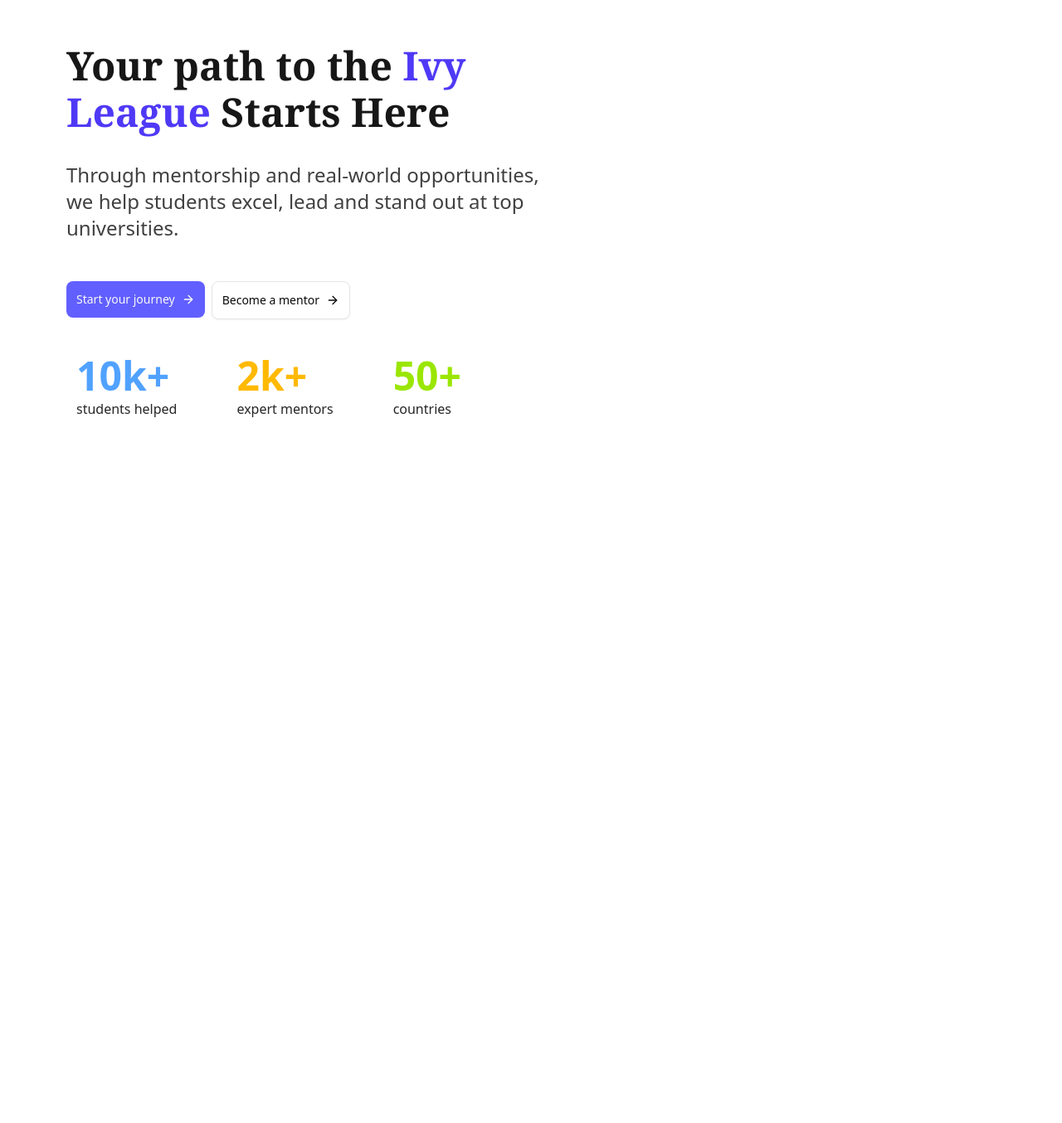
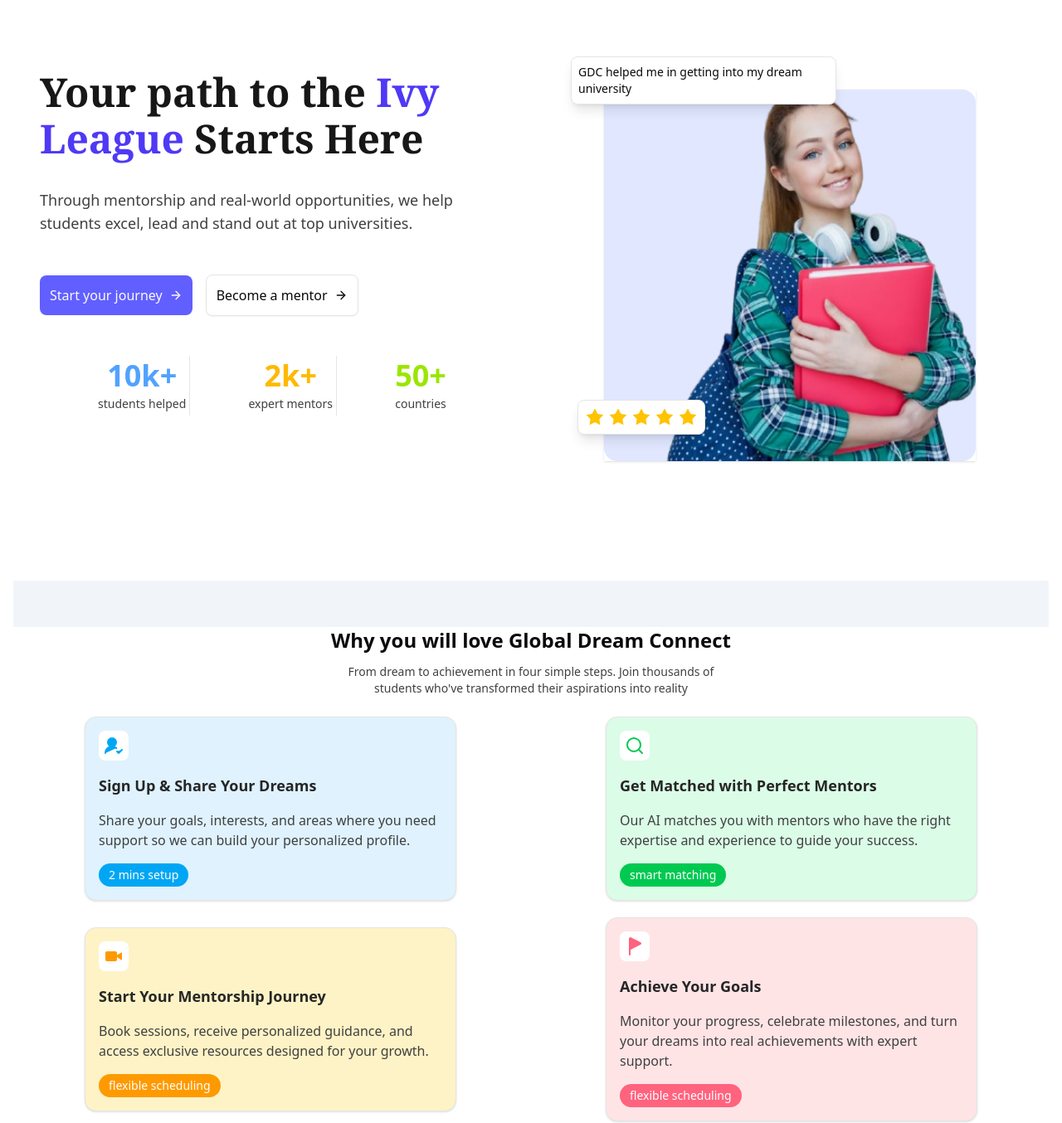
Before and after one commit to Global-Dream-Connect/Testing, a Next.js app: page / in a window 1280 px wide. Shown: the part 116-1470 px from the top of the page at 83% size. Before the commit the page ends 800 px from the top, so only its background shows below. Built offline with nearby package versions, Linux system fonts and the light colour scheme.

Commit message:
build section section

```diff
--- a/src/app/page.js
+++ b/src/app/page.js
@@ -1,24 +1,78 @@
 import { Button } from "@/components/ui/button";
+import { Card } from "@/components/ui/card";
 import { cn } from "@/lib/utils";
-import { ArrowRightIcon, ArrowUpRight } from "lucide-react";
+import { ArrowRightIcon, ArrowUpRight, FlagTriangleRight, Search, Star, UserCheck2Icon, VideoIcon } from "lucide-react";
+import Image from "next/image";
 
 export default function Home() {
   return (
-    <div className="w-full h-fit bg-white">
-      <div className="w-full h-screen grid grid-cols-5 grid-rows-1">
-        <div className="col-span-3 w-full h-full flex flex-col items-start justify-center gap-8 p-4 md:px-10 lg:px-20">
-          <h1 className="font-serif font-bold text-5xl  leading-14 text-neutral-900">Your path to the <span className="text-indigo-600">Ivy League</span> Starts Here</h1>
-          <p className="text-2xl font-medium text-neutral-700">Through mentorship and real-world opportunities, we help students excel, lead and stand out at top universities.</p>
-          <div className="mr-auto flex gap-2 justify-start mt-4">
-            <Button className={'w-max h-max items-center flex gap-2 bg-indigo-500 py-3 hover:bg-indigo-400'}> Start your journey <ArrowRightIcon/> </Button>
-            <Button variant={'outline'} className={'w-max h-max items-center flex gap-2 py-3'}> Become a mentor <ArrowRightIcon/> </Button>
+    <div className="w-full h-fit bg-white p-4">
+      {/* hero section */}
+      <div className="w-full h-fit flex flex-col md:flex-row md:h-screen">
+        {/* hero text */}
+        <div className="w-full h-fit flex md:items-center md:justify-center md:h-full md:px-8 md:w-1/2">
+          <div className="w-full max-w-3xl h-fit flex flex-col items-center gap-2 md:items-start sm:gap-4 md:gap-8">
+            <h1 className="w-full max-w-md h-fit font-serif font-bold text-3xl text-center text-neutral-900 md:text-4xl md:text-start md:max-w-full lg:text-5xl md:leading-14">Your path to the <span className="text-indigo-600">Ivy League</span> Starts Here</h1>
+            <p className="w-full max-w-md text-base text-center text-neutral-700 text-pretty md:text-start md:text-lg md:max-w-full">Through mentorship and real-world opportunities, we help students excel, lead and stand out at top universities.</p>
+            <div className="w-full max-w-md h-fit flex flex-col items-center gap-2 justify-start mt-4 sm:flex-row sm:justify-start sm:gap-4">
+              <Button className={'w-max h-max items-center flex gap-2 bg-indigo-500 py-3 hover:bg-indigo-400 duration-400 md:text-base'}> Start your journey <ArrowRightIcon/> </Button>
+              <Button variant={'outline'} className={'w-max h-max items-center flex gap-2 py-3 hover:bg-neutral-800 hover:text-white duration-400 md:text-base'}> Become a mentor <ArrowRightIcon/> </Button>
+            </div>
+            <div className="w-full max-w-md h-fit flex justify-evenly items-center divide-x md:max-w-full my-4">
+              <StatCard number={'10k'} title={'students helped'} className={'text-blue-400'}/>
+              <StatCard number={'2k'} title={'expert mentors'} className={'text-amber-400'}/>
+              <StatCard number={'50'} title={'countries'} className={'text-lime-400'}/>
+            </div>
           </div>
-          <div className="w-full h-fit flex items-center justify-start gap-12">
-            <StatCard number={'10k'} title={'students helped'} className={'text-blue-400'}/>
-            <StatCard number={'2k'} title={'expert mentors'} className={'text-amber-400'}/>
-            <StatCard number={'50'} title={'countries'} className={'text-lime-400'}/>
+        </div>
+        {/* hero avatar */}
+        <div className="w-full aspect-square  md:h-full md:w-1/2 pt-16 md:grid md:place-items-center">
+          <Avatar/>
+        </div>
+      </div>
 
-          </div>
+      {/* university carousal */}
+      <div className="w-full h-14 bg-slate-100"></div>
+
+      {/* process */}
+      <div className="w-full h-fit flex flex-col items-center gap-3">
+        <h3 className="text-2xl font-semibold text-center">Why you will love Global Dream Connect</h3>
+        <p className="max-w-md text-sm text-neutral-700 text-center">From dream to achievement in four simple steps. Join thousands of students who've transformed their aspirations into reality</p>
+        <div className="w-full h-fit grid grid-cols-1 auto-rows-auto place-items-center gap-2 md:grid-cols-2 md:grid-rows-2">
+            <Card className='p-4 gap-4 bg-sky-100 max-w-md'>
+              <div className="w-fit aspect-square p-1.5 rounded-md bg-white">
+                <UserCheck2Icon fill="#00a6f4" stroke="#00a6f4" size={24}/>
+              </div>
+              <span className="text-lg font-semibold text-neutral-800">Sign Up & Share Your Dreams</span>
+              <p className="text-neutral-700">Share your goals, interests, and areas where you need support so we can build your personalized profile.</p>
+              <div className="px-3 py-1 w-fit h-fit rounded-full text-sm bg-sky-500 text-white">2 mins setup</div>
+            </Card>
+            <Card className='p-4 gap-4 bg-green-100 max-w-md'>
+              <div className="w-fit aspect-square p-1.5 rounded-md bg-white">
+                <Search stroke="#00c950" size={24}/>
+              </div>
+              <span className="text-lg font-semibold text-neutral-800">Get Matched with Perfect Mentors</span>
+              <p className="text-neutral-700">Our AI matches you with mentors who have the right expertise and experience to guide your success.</p>
+              <div className="px-3 py-1 w-fit h-fit rounded-full text-sm bg-green-500 text-white">smart matching</div>
+            </Card>
+            <Card className='p-4 gap-4 bg-amber-100 max-w-md'>
+              <div className="w-fit aspect-square p-1.5 rounded-md bg-white">
+                <VideoIcon fill="#fe9a00" stroke="none" size={24}/>
+              </div>
+              <span className="text-lg font-semibold text-neutral-800">Start Your Mentorship Journey</span>
+              <p className="text-neutral-700">Book sessions, receive personalized guidance, and access exclusive resources designed for your growth.</p>
+              <div className="px-3 py-1 w-fit h-fit rounded-full text-sm bg-amber-500 text-white">flexible scheduling</div>
+            </Card>
+            <Card className='p-4 gap-4 bg-rose-100 max-w-md'>
+              <div className="w-fit aspect-square p-1.5 rounded-md bg-white">
+                <FlagTriangleRight fill="#ff637e" stroke="#ff637e" size={24}/>
+              </div>
+              <span className="text-lg font-semibold text-neutral-800">Achieve Your Goals</span>
+              <p className="text-neutral-700">Monitor your progress, celebrate milestones, and turn your dreams into real achievements with expert support.</p>
+              <div className="px-3 py-1 w-fit h-fit rounded-full text-sm bg-rose-400 text-white">flexible scheduling</div>
+            </Card>
+
+
         </div>
       </div>
     </div>
@@ -27,9 +81,33 @@
 
 function StatCard({number, className,title}){
   return(
-    <div className="w-fit h-fit flex flex-col gap-1 p-3">
-      <span className={cn("text-5xl font-semibold",className)}>{number}+</span>
-      <span className="text-neutral-800 font-medium">{title}</span>
+    <div className="w-fit h-fit flex flex-col items-center gap-1 p-1">
+      <span className={cn("text-2xl font-semibold md:text-3xl lg:text-4xl",className)}>{number}+</span>
+
+      <span className="text-neutral-700 text-sm font-medium ">{title}</span>
     </div>
   )
 }
+
+function Avatar(){
+  return(
+    <>
+        <div className="w-full h-fit flex items-center justify-center">
+          <div className="relative w-[80%] max-w-xs aspect-square rounded-2xl bg-indigo-100 md:max-w-md">
+            <div className="absolute -top-10 -left-10  z-10 w-fit max-w-xs h-fit flex gap-2 items-center bg-white rounded-md border border-neutral-200 shadow-lg p-2">
+              <span className="h-fit text-sm">GDC helped me in getting into my dream university</span>
+            </div>
+            <div className="absolute bottom-8 -left-8 w-fit h-fit flex items-center gap-1 p-2 bg-white rounded-md border shadow-lg">
+              <Star size={24} fill="#ffc300" stroke="none"/>
+              <Star size={24} fill="#ffc300" stroke="none"/>
+              <Star size={24} fill="#ffc300" stroke="none"/>
+              <Star size={24} fill="#ffc300" stroke="none"/>
+              <Star size={24} fill="#ffc300" stroke="none"/>
+            </div>
+            <Image src={'/asset/image/youngwomen.png'} alt="young-women-holding-notebook" width={500} height={500} className="w-[110%] h-full object-cover shadow"/>
+          </div>
+        </div>
+
+    </>
+  )
+}
--- /dev/null
+++ b/src/components/ui/card.jsx
@@ -0,0 +1,101 @@
+import * as React from "react"
+
+import { cn } from "@/lib/utils"
+
+function Card({
+  className,
+  ...props
+}) {
+  return (
+    <div
+      data-slot="card"
+      className={cn(
+        "bg-card text-card-foreground flex flex-col gap-6 rounded-xl border py-6 shadow-sm",
+        className
+      )}
+      {...props} />
+  );
+}
+
+function CardHeader({
+  className,
+  ...props
+}) {
+  return (
+    <div
+      data-slot="card-header"
+      className={cn(
+        "@container/card-header grid auto-rows-min grid-rows-[auto_auto] items-start gap-2 px-6 has-data-[slot=card-action]:grid-cols-[1fr_auto] [.border-b]:pb-6",
+        className
+      )}
+      {...props} />
+  );
+}
+
+function CardTitle({
+  className,
+  ...props
+}) {
+  return (
+    <div
+      data-slot="card-title"
+      className={cn("leading-none font-semibold", className)}
+      {...props} />
+  );
+}
+
+function CardDescription({
+  className,
+  ...props
+}) {
+  return (
+    <div
+      data-slot="card-description"
+      className={cn("text-muted-foreground text-sm", className)}
+      {...props} />
+  );
+}
+
+function CardAction({
+  className,
+  ...props
+}) {
+  return (
+    <div
+      data-slot="card-action"
+      className={cn(
+        "col-start-2 row-span-2 row-start-1 self-start justify-self-end",
+        className
+      )}
+      {...props} />
+  );
+}
+
+function CardContent({
+  className,
+  ...props
+}) {
+  return (<div data-slot="card-content" className={cn("px-6", className)} {...props} />);
+}
+
+function CardFooter({
+  className,
+  ...props
+}) {
+  return (
+    <div
+      data-slot="card-footer"
+      className={cn("flex items-center px-6 [.border-t]:pt-6", className)}
+      {...props} />
+  );
+}
+
+export {
+  Card,
+  CardHeader,
+  CardFooter,
+  CardTitle,
+  CardAction,
+  CardDescription,
+  CardContent,
+}
```
Also changed, not shown: public/asset/image/youngwomen.png (added).
